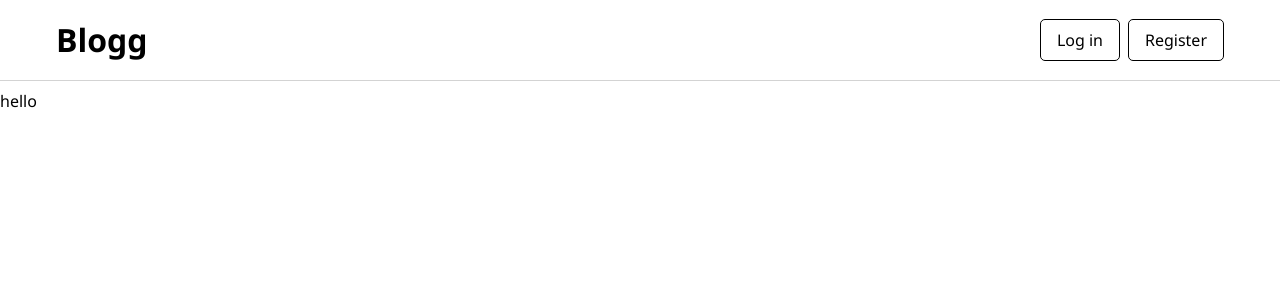
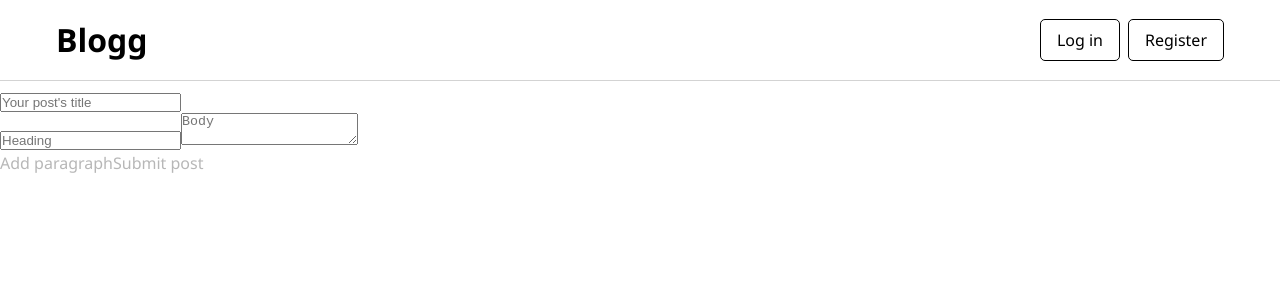
Before and after one commit to tomek-ch/blog-client, a Next.js app: page /new in a window 1280 px wide. Shown: the top 300 px of the page. Built offline with nearby package versions, Linux system fonts and the light colour scheme.

Commit message:
Implement a post editor

```diff
--- /dev/null
+++ b/components/PostEditor.js
@@ -0,0 +1,73 @@
+import { useState } from 'react';
+
+function PostEditor() {
+    const [title, setTitle] = useState('');
+    const [paragraphs, setParagraphs] = useState([{ heading: '', body: '' }]);
+
+    const canAddParagraph = paragraphs[paragraphs.length - 1].body;
+    // Post must have a title and at least one valid paragraph
+    // Paragraphs can't have empty bodies
+    // If the last paragraph has only a heading you can't submit
+    const canSubmitPost = title
+        && paragraphs[0].body
+        && !(paragraphs[paragraphs.length - 1].heading
+            && !paragraphs[paragraphs.length - 1].body);
+
+    const addParagraph = () => {
+        if (canAddParagraph)
+            setParagraphs(prev => [...prev, { heading: '', body: '' }]);
+    };
+
+    // Returns an event handler that changes either the heading or the body of a paragraph
+    // Removes paragraphs with empty bodies that are in the middle of the array
+    const editParagraph = (key, idx) => e => setParagraphs(prev => prev.map((p, i) => (
+        i === idx ? { ...p, [key]: e.target.value } : p
+    )).filter((p, idx) => p.body || idx === paragraphs.length - 1));
+
+    const submitPost = () => {
+        // Filter removes trailing empty paragraph
+        const post = {
+            title,
+            paragraphs: paragraphs.filter(p => p.body),
+        };
+        console.log(post);
+    };
+
+    return (
+        <>
+            <input
+                value={title}
+                onChange={e => setTitle(e.target.value)}
+                placeholder="Your post's title"
+            />
+            {paragraphs.map((p, i) => (
+                <div key={`paragraph-${i}`} >
+                    <input
+                        value={p.heading}
+                        onChange={editParagraph('heading', i)}
+                        placeholder="Heading"
+                    />
+                    <textarea
+                        value={p.body}
+                        onChange={editParagraph('body', i)}
+                        placeholder="Body"
+                    />
+                </div>
+            ))}
+            <button
+                onClick={addParagraph}
+                disabled={!canAddParagraph}
+            >
+                Add paragraph
+            </button>
+            <button
+                onClick={submitPost}
+                disabled={!canSubmitPost}
+            >
+                Submit post
+            </button>
+        </>
+    );
+}
+
+export default PostEditor;
--- a/pages/new.js
+++ b/pages/new.js
@@ -1,6 +1,8 @@
+import PostEditor from "../components/PostEditor";
+
 function NewPost() {
     return (
-        'hello'
+        <PostEditor />
     );
 }
 
```
